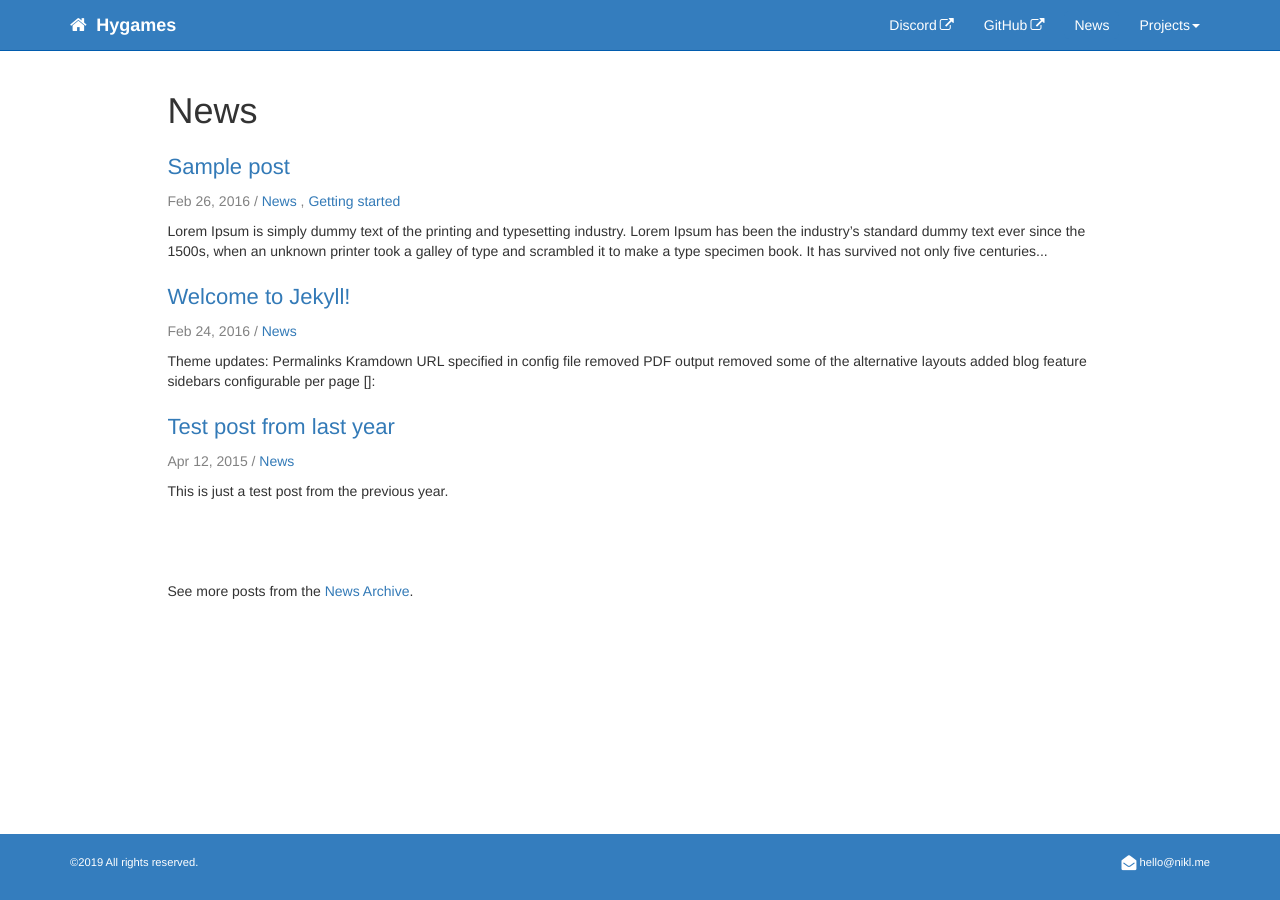
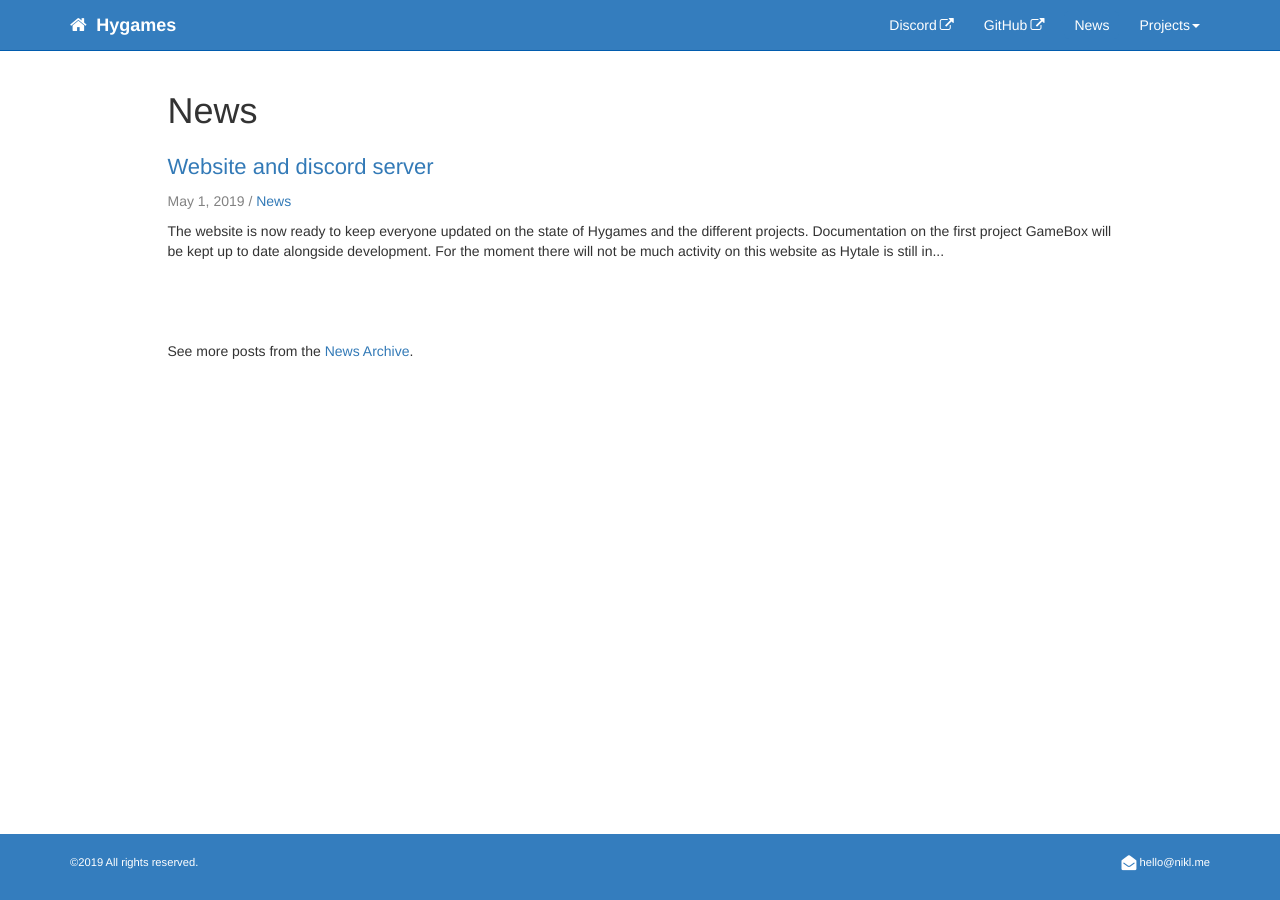
Before and after one commit to hygames/www-hygames-dev, a Jekyll site: the page built from pages/news/news.html, in a window 1280 px wide. Built offline with Jekyll 4.4.1, drawn with Linux system fonts in a browser that asks for light colours; nearby versions of some CDN libraries; comment, search, counter and statistics services are not loaded.

Commit message:
cleanup example posts and add a first post

```diff
--- a/_config.yml
+++ b/_config.yml
@@ -36,6 +36,9 @@ kramdown:
 
 # collections are declared here. This renders the content in _tooltips and processes it, but doesn't output it as actual files in the output unless you change output to true
 collections:
+  posts:
+    output: true
+    permalink: /:year/:short_month/:title/
   tooltips:
     output: false
 
--- a/_posts/2015-04-12-test-post-last-year.md
+++ /dev/null
@@ -1,8 +0,0 @@
----
-title:  "Test post from last year"
-categories: jekyll update
-permalink: test-post-from-last-year.html
-tags: [news]
----
-
-This is just a test post from the previous year.
--- a/_posts/2016-02-24-first-post.md
+++ /dev/null
@@ -1,19 +0,0 @@
----
-title:  "Welcome to Jekyll!"
-categories: jekyll update
-permalink: myupdate.html
-tags: [news]
----
-
-
-Theme updates:
-
-- Permalinks
-- Kramdown
-- URL specified in config file
-- removed PDF output
-- removed some of the alternative layouts
-- added blog feature
-- sidebars configurable per page
-
-{% include links.html %}
--- a/_posts/2016-02-26-sample-post-jekyll.md
+++ /dev/null
@@ -1,17 +0,0 @@
----
-title:  "Sample post"
-published: true
-permalink: samplepost.html
-summary: "This is some summary frontmatter for my sample post."
-tags: [news, getting_started]
----
-
-Lorem Ipsum is simply dummy text of the printing and typesetting industry. Lorem Ipsum has been the industry's standard dummy text ever since the 1500s, when an unknown printer took a galley of type and scrambled it to make a type specimen book. It has survived not only five centuries
-
-## Heading
-
-but also the leap into electronic typesetting, remaining essentially unchanged. It was popularised in the 1960s with the release of Letraset sheets containing Lorem Ipsum passages, and more recently with desktop publishing software like Aldus PageMaker including versions of Lorem Ipsum.
-
-Lorem Ipsum is simply dummy text of the printing and typesetting industry. Lorem Ipsum has been the industry's standard dummy text ever since the 1500s, when an unknown printer took a galley of type and scrambled it to make a type specimen book. It has survived not only five centuries
-
-{% include links.html %}
--- /dev/null
+++ b/_posts/2019-05-01-website-and-discord.md
@@ -0,0 +1,14 @@
+---
+title:  "Website and discord server"
+published: true
+summary: "The website is ready to present updates and documentation for Hygames projects"
+tags: [news]
+---
+
+The website is now ready to keep everyone updated on the state of Hygames and the different projects. Documentation on the first project [GameBox]({{ '/gamebox' | relative_url }}) will be kept up to date alongside development.
+
+For the moment there will not be much activity on this website as Hytale is still in development. You can check out their [blog](https://hytale.com/news){: target="_blank"} to see the current state of the game. There are already a few cool sneak peeks about the different worlds, environments and modes that will be awaiting us on release.
+
+While waiting for Hytale to be released, you can join the [Hygames discord server](http://discord.hygames.co){: target="_blank"}. If you are interested in our projects or even would like to help in any way, join the server and chat with us. We are especially looking for someone who would like to create assets for minigames and, for example, design an icon for Hygames.
+
+We are looking forward to Hytale and will be back with more news.
--- a/pages/news/news.html
+++ b/pages/news/news.html
@@ -11,7 +11,7 @@ toc: true
         {% for post in site.posts limit:10 %}
 
 
-    <h2><a class="post-link" href="{{ post.url | remove: "/" }}">{{ post.title }}</a></h2>
+    <h2><a class="post-link" href="{{ post.url }}">{{ post.title }}</a></h2>
         <span class="post-meta">{{ post.date | date: "%b %-d, %Y" }}
             {% if post.tags != null %}
                 /
```
